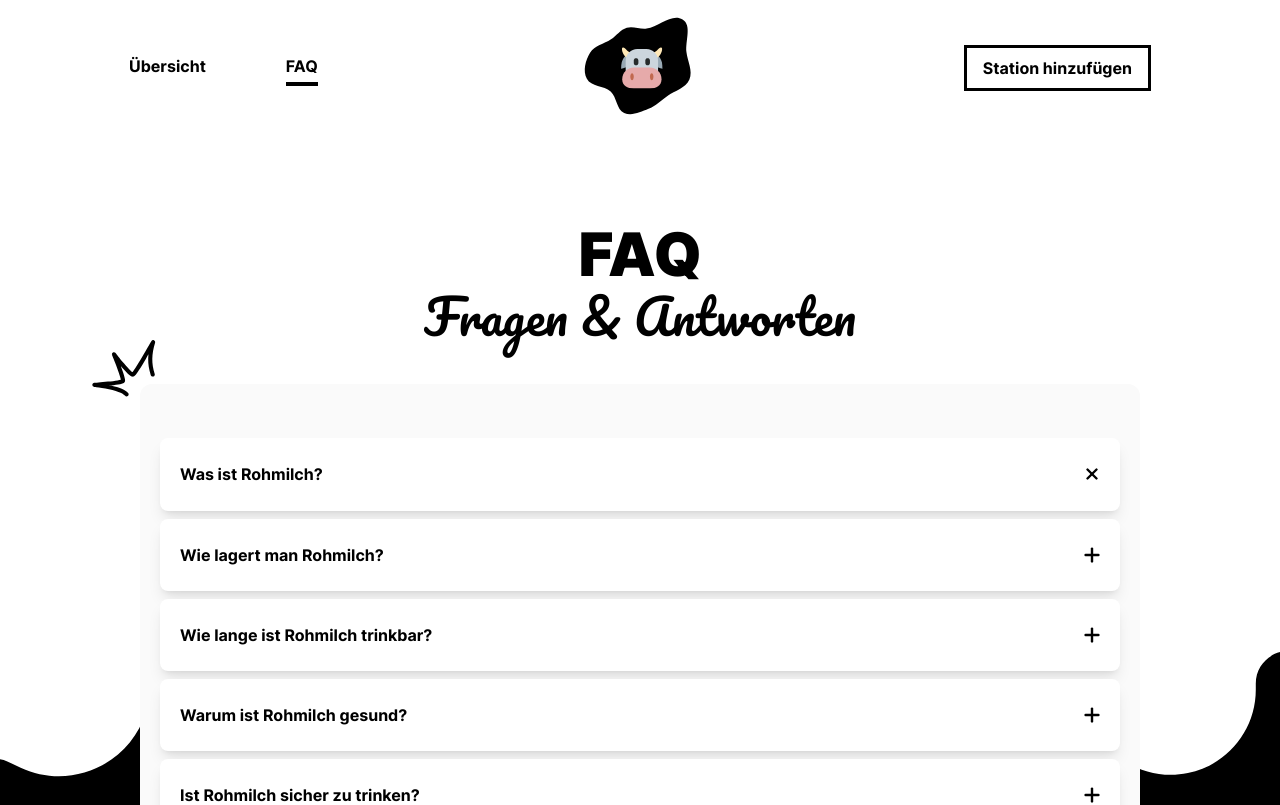
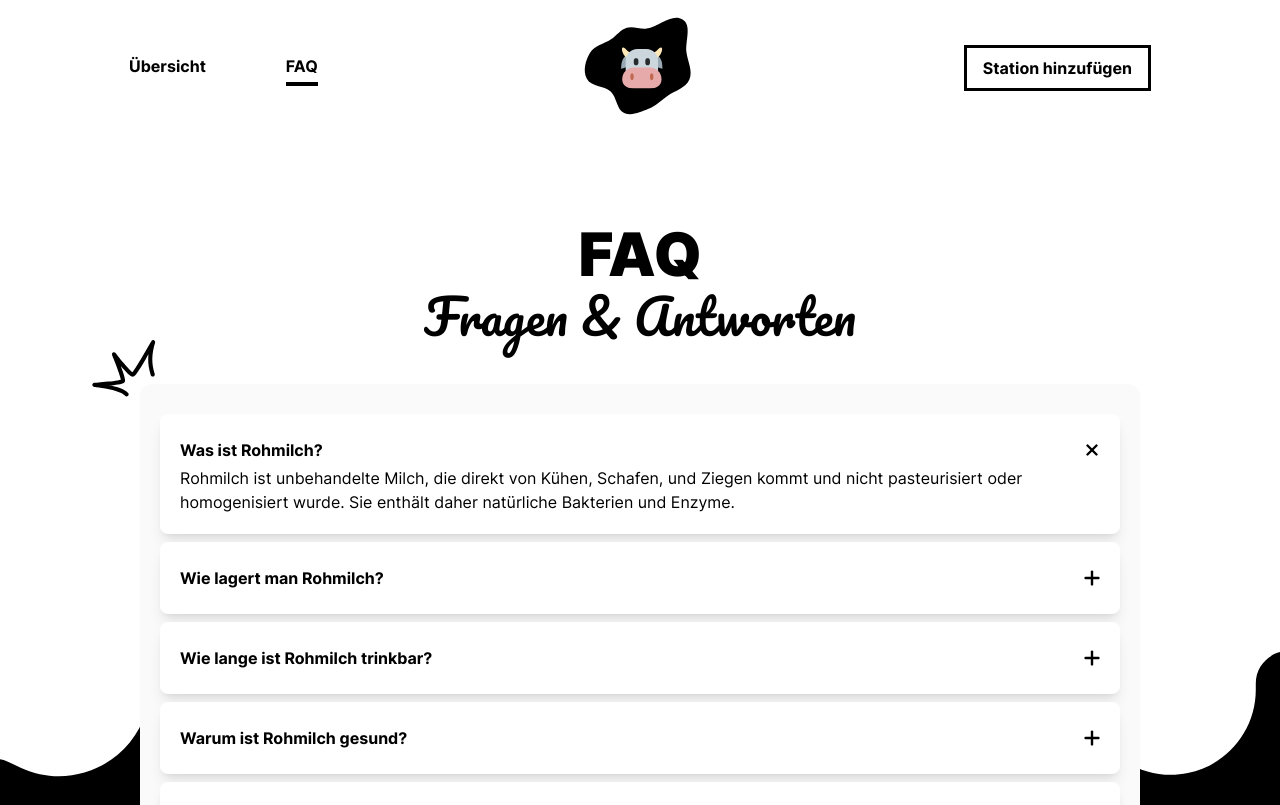
Before and after one commit to meisteraxel/rohmilch-kaufen.de, a React (Vite) app: page /faq in a window 1280 px wide. Shown: the top 805 px of the page. Built offline with nearby package versions, Linux system fonts and the light colour scheme.

Commit message:
changed styling of form

```diff
--- a/src/components/form.jsx
+++ b/src/components/form.jsx
@@ -28,7 +28,7 @@ function Form(props) {
       >
         <iframe
           src="https://airtable.com/embed/appVQeK2S27Ao22O2/pagzRDnO0wE9H3csR/form"
-          className="bg-white w-full border rounded h-[80vh]"
+          className="bg-white w-full border rounded h-[70vh]"
         ></iframe>
         <button
           onClick={props.toggleForm}
--- a/src/index.css
+++ b/src/index.css
@@ -155,7 +155,7 @@ body {
 }
 
 .content.show {
-  max-height: 1px;
+  max-height: 150px;
 }
 
 .nav-link::after {
```
